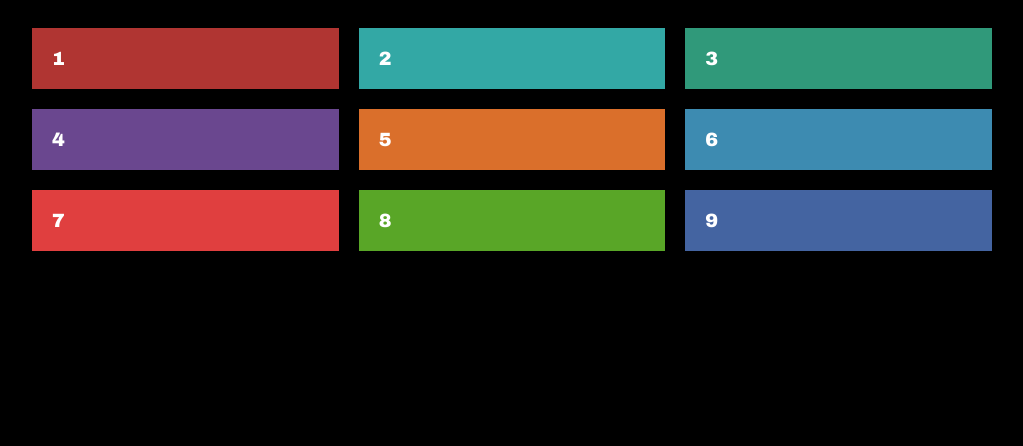
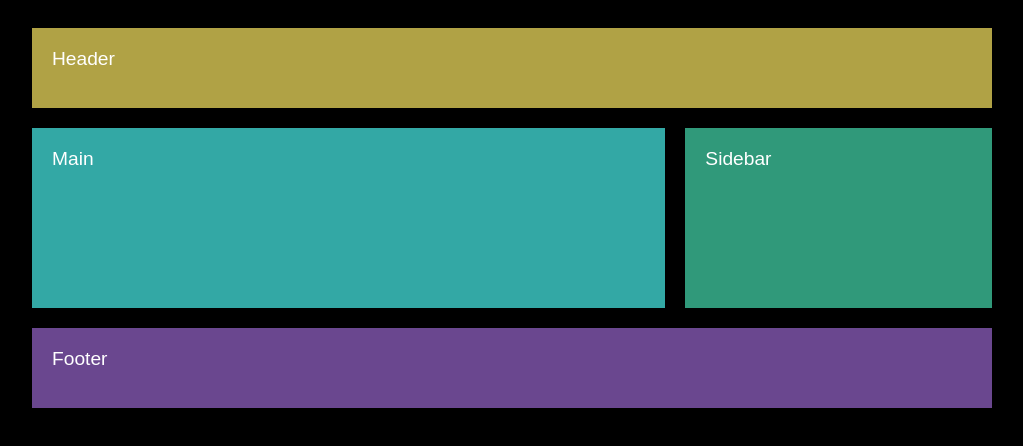
Before and after one commit to apassiondev/grid101, a website: page public/index.html in a window 1280 px wide. Shown: the whole page, without its empty margins (128-1151 px from the left). Drawn offline with Linux system fonts and the light colour scheme.

Commit message:
Using grid-template-areas + grid-area

```diff
--- a/public/index.html
+++ b/public/index.html
@@ -8,15 +8,10 @@
 </head>
 <body>
     <section class="grid-1">
-        <div class="item-1">1</div>
-        <div class="item-2">2</div>
-        <div class="item-3">3</div>
-        <div class="item-4">4</div>
-        <div class="item-5">5</div>
-        <div class="item-6">6</div>
-        <div class="item-7">7</div>
-        <div class="item-8">8</div>
-        <div class="item-9">9</div>
+        <div class="item-1">Header</div>
+        <div class="item-2">Main</div>
+        <div class="item-3">Sidebar</div>
+        <div class="item-4">Footer</div>
     </section>
 
     <script type="text/javascript">
--- a/public/src/css/main.css
+++ b/public/src/css/main.css
@@ -1,5 +1,5 @@
 body{
-    font-family: "Arial Black";
+    font-family: "Arial";
     background-color: #000;
     padding-top: 20px;
 }
@@ -15,7 +15,16 @@ body{
     /*grid-template-columns: 1fr 1fr 1fr; !* 1fr is one piece of however many pieces we're splitting this into *!*/
     /*grid-template-columns: 300px 1fr 3fr 20%; !* fr is in combination with other units *!*/
     grid-template-columns: repeat(3, 1fr);
-    grid-template-rows: auto auto auto;
+    /*grid-template-rows: auto auto auto;*/
+    /*grid-template-rows: repeat(3, 100px);*/
+    grid-template-rows: 80px 180px 80px;
+
+    grid-template-areas:
+            "header header header"
+            "main main sidebar"
+            "footer footer footer"
+;
+
     grid-gap: 20px;
 }
 .grid-1 div{
@@ -25,16 +34,26 @@ body{
 }
 /* Items */
 .item-1 {
-    background: #b03532;
+    background: #b0a245;
+    /*grid-column: 1 / 3;*/
+    /*grid-column: 1 / span 2;*/
+    /*grid-row: 1 / 3;*/
+    /*grid-row: 1 / span 2;*/
+    grid-area: header;
 }
 .item-2 {
     background: #33a8a5;
+    grid-area: main;
 }
 .item-3 {
     background: #30997a;
+    grid-area: sidebar;
 }
 .item-4 {
     background: #6a478f;
+    /*grid-column: 3;*/
+    /*grid-row: 2 / span 2;*/
+    grid-area: footer;
 }
 .item-5 {
     background: #da6f2b;
```
